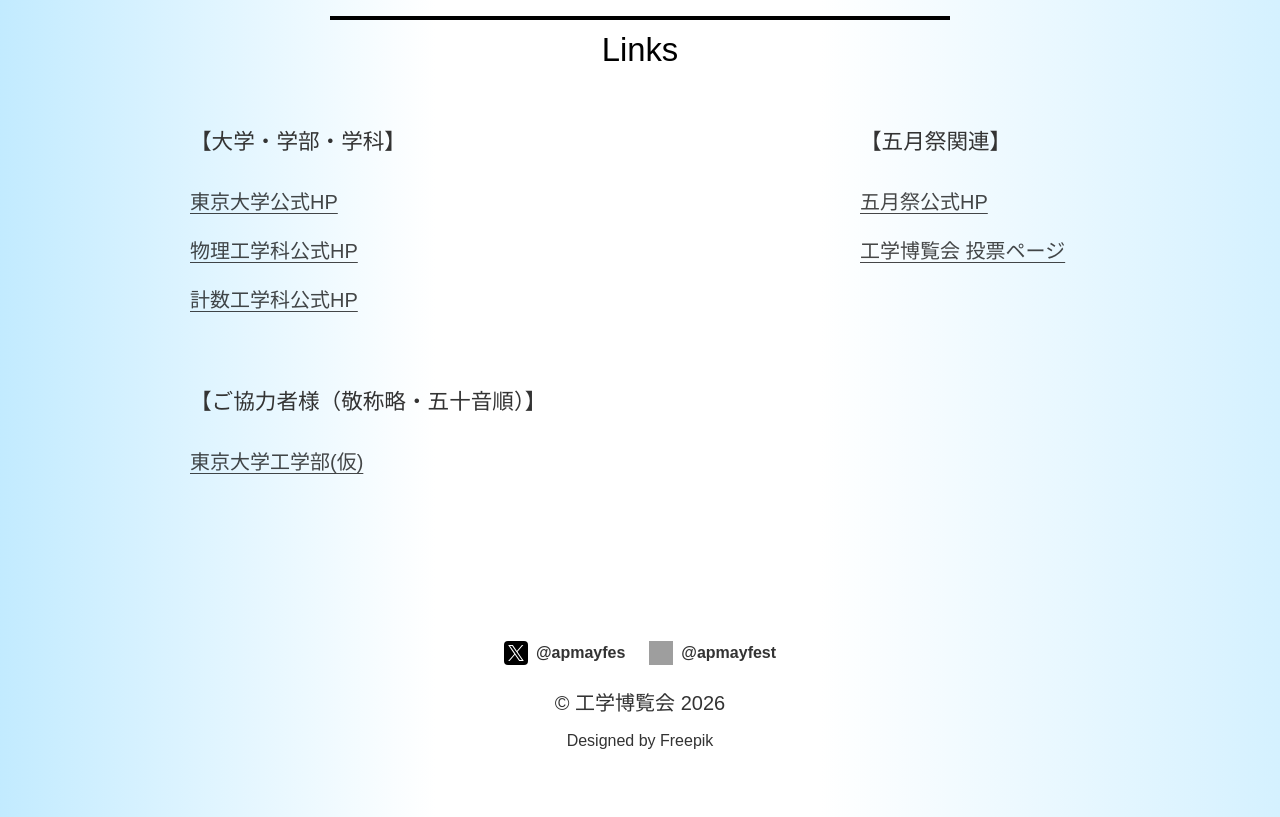
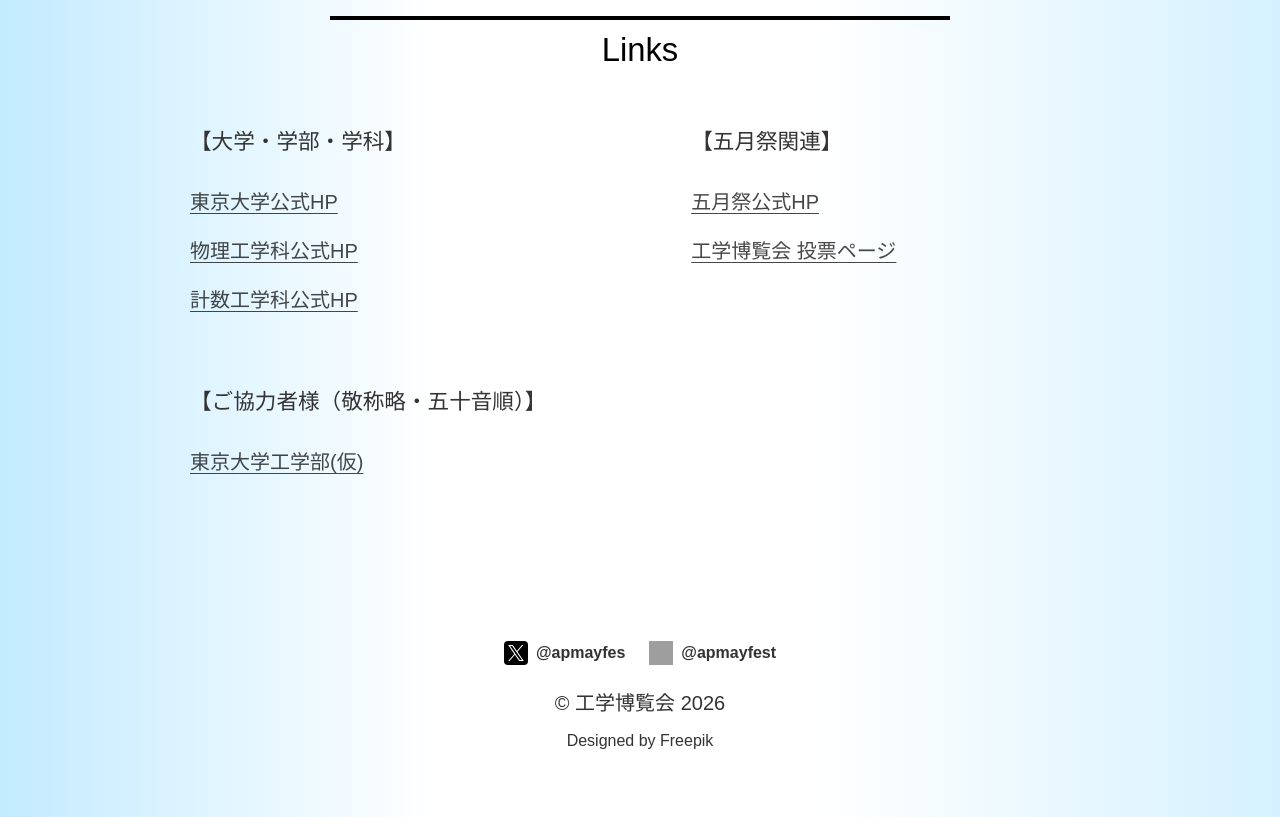
Before and after one commit to Ratstar216/ap-mayfes-2026, a Next.js app: page / in a window 1280 px wide. Shown: the part 8993-9810 px from the top of the page. Built offline with nearby package versions, Linux system fonts and the light colour scheme; grey boxes are pictures that could not be loaded; a web font is replaced by a local one.

Commit message:
update: size

```diff
--- a/src/app/globals.css
+++ b/src/app/globals.css
@@ -609,8 +609,8 @@ button {
 
 .related-links-columns {
   display: grid;
-  grid-template-columns: repeat(2, minmax(420px, 1fr));
-  gap: 70px 250px;
+  grid-template-columns: repeat(2, minmax(0, 1fr));
+  gap: 70px clamp(48px, 8vw, 120px);
   width: min(900px, 100%);
   margin-right: auto;
   margin-left: auto;
--- a/src/app/layout.tsx
+++ b/src/app/layout.tsx
@@ -1,4 +1,4 @@
-import type { Metadata } from "next";
+import type { Metadata, Viewport } from "next";
 import {
   Big_Shoulders,
   IBM_Plex_Sans_JP,
@@ -34,6 +34,11 @@ export const metadata: Metadata = {
     "東京大学五月祭の応用物理展示、工学博覧会 2026 のWebサイトです。",
 };
 
+export const viewport: Viewport = {
+  width: "device-width",
+  initialScale: 1,
+};
+
 export default function RootLayout({
   children,
 }: Readonly<{
```
